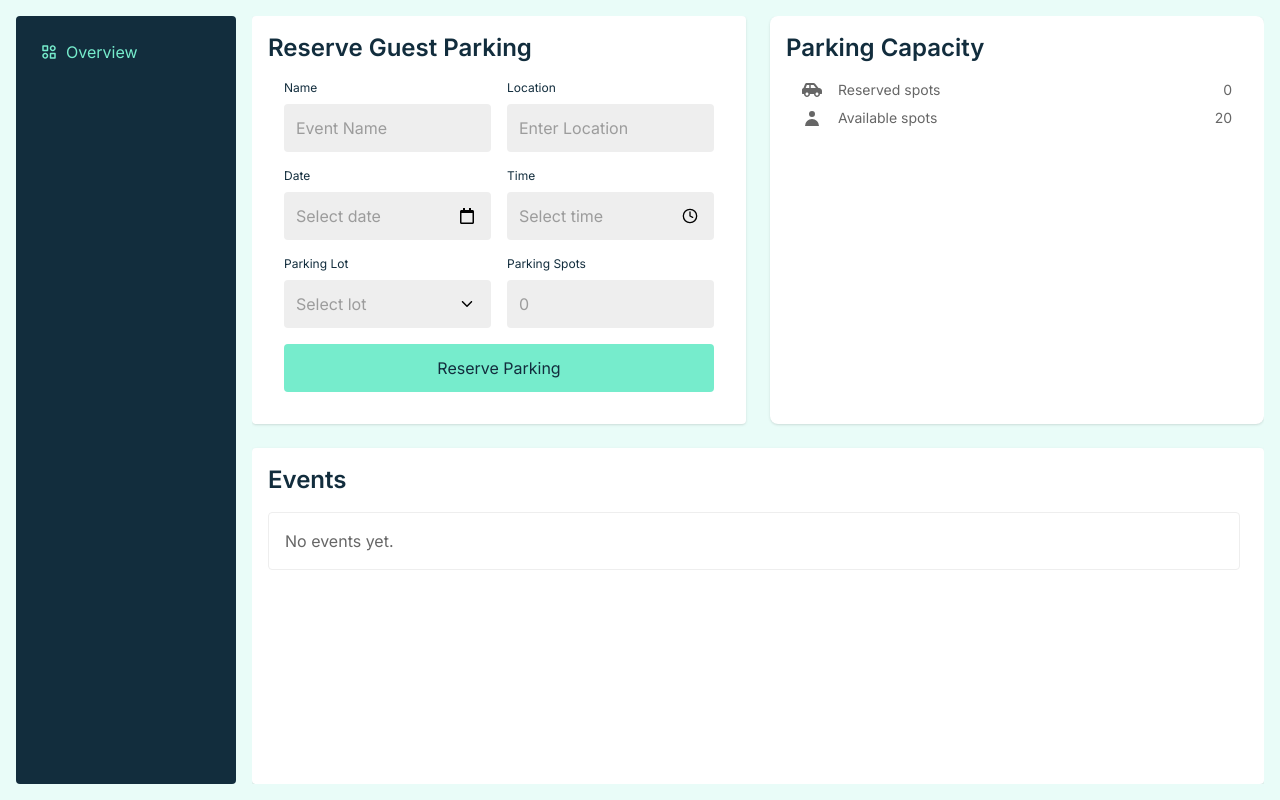
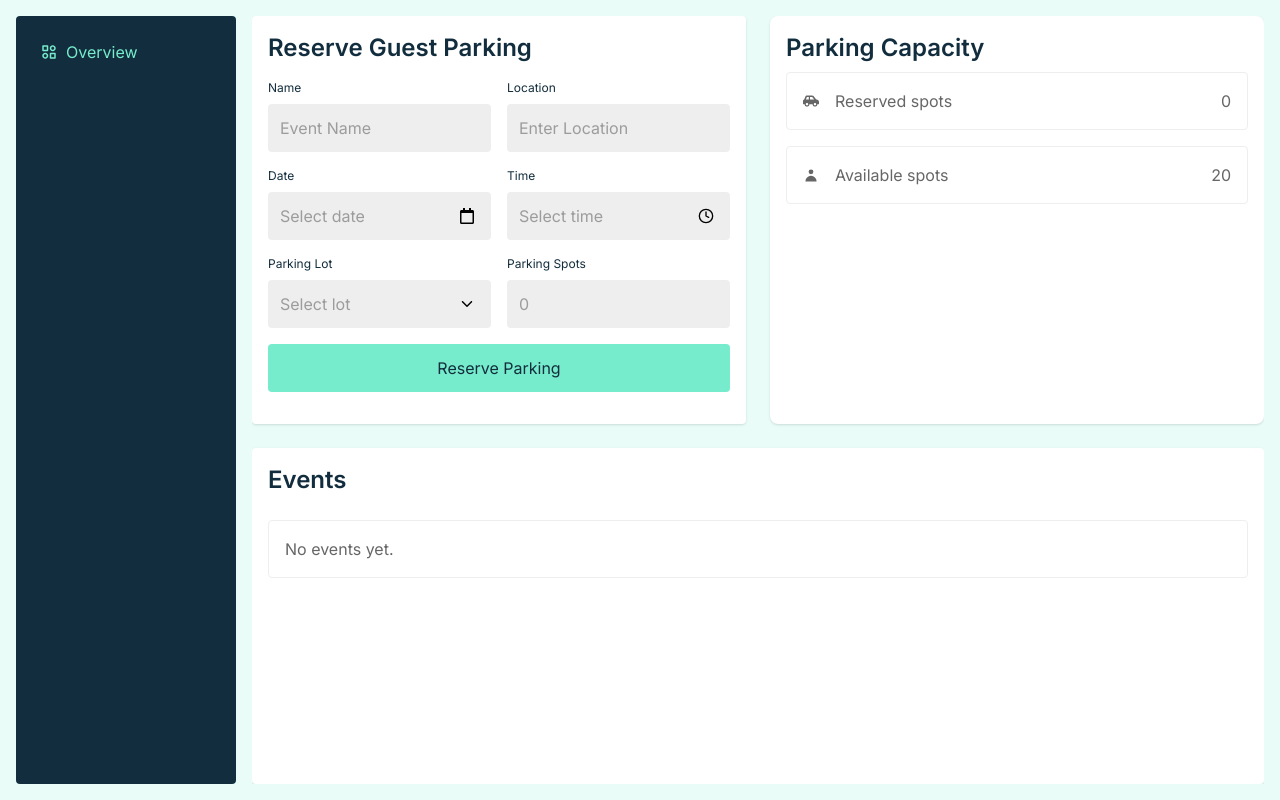
Before and after one commit to TaguhiKa/guest-parking, a React (Vite) app: page / in a window 1280 px wide. Built offline with nearby package versions, Linux system fonts and the light colour scheme.

Commit message:
padding issue removed

```diff
--- a/src/components/Dashboard/Capacity.tsx
+++ b/src/components/Dashboard/Capacity.tsx
@@ -68,23 +68,22 @@ export default function Capacity({
           )}
         </div>
 
-        <div className='p-4 space-y-2'>
-          <div className='flex items-center justify-between'>
-            <div className='flex items-center gap-4'>
-              <FaCarSide className='text-secondary text-xl' />
-              <span className='text-sm text-secondary'>Reserved spots</span>
+        <div className='grid grid-cols-1 gap-4 py-2'>
+          <div className='w-full rounded border border-neutral text-secondary p-4 flex items-center justify-between'>
+            <div className='flex items-center gap-4 text-secondary'>
+              <FaCarSide/>
+              <span>Reserved spots</span>
             </div>
-            <span className='text-sm font-medium text-secondary'>
+            <span>
               {reserved}
             </span>
           </div>
-
-          <div className='flex items-center justify-between'>
-            <div className='flex items-center gap-4'>
-              <HiUser className='text-secondary text-xl' />
-              <span className='text-sm text-secondary'>Available spots</span>
+          <div className='w-full rounded border border-neutral text-secondary p-4 flex items-center justify-between'>
+            <div className='flex items-center gap-4 text-secondary'>
+              <HiUser />
+              <span>Available spots</span>
             </div>
-            <span className='text-sm font-medium text-secondary'>
+            <span>
               {available}
             </span>
           </div>
--- a/src/components/Dashboard/ParkingForm.tsx
+++ b/src/components/Dashboard/ParkingForm.tsx
@@ -134,7 +134,7 @@ export default function ParkingForm({
           Reserve Guest Parking
         </h1>
 
-        <form className='p-4 space-y-4' onSubmit={handleSubmit}>
+        <form className="py-4 space-y-4" onSubmit={handleSubmit}>
           <div className='grid grid-cols-1 gap-4 lg:grid-cols-2'>
             <Field label='Name'>
               <input
--- a/src/components/Dashboard/Reservation.tsx
+++ b/src/components/Dashboard/Reservation.tsx
@@ -94,15 +94,12 @@ export const Reservation = ({ events, onDeleteEvent }: EventCardProps) => {
   const cols = eventFields.length;
 
   return (
-    <div className='bg-white shadow flex flex-col p-4 h-full min-h-0 rounded'>
-      <div className='flex items-start justify-between gap-3 shrink-0'>
+    <div className='bg-white shadow flex flex-col p-4 gap-4 h-full min-h-0 rounded'>
+      <div className='flex items-start justify-between shrink-0'>
         <h2 className='text-2xl font-semibold text-primary'>Events</h2>
       </div>
-
-      {/* ✅ Only show the column header row when we actually have events */}
       {activeEvents.length > 0 && (
-        <div className='hidden md:flex bg-primary h-12 w-full px-4 rounded items-center shrink-0 mt-4'>
-          {/* ✅ Avoid dynamic Tailwind classes like grid-cols-${n} */}
+        <div className='hidden md:flex bg-primary h-12 w-full px-4 rounded items-center shrink-0'>
           <div
             className='grid w-full gap-4'
             style={{ gridTemplateColumns: `repeat(${cols}, minmax(0, 1fr))` }}
@@ -116,9 +113,9 @@ export const Reservation = ({ events, onDeleteEvent }: EventCardProps) => {
         </div>
       )}
 
-      <div className='flex-1 min-h-0 overflow-y-auto mt-4 pr-2'>
+      <div className='flex-1 min-h-0 overflow-y-auto py-2'>
         {activeEvents.length === 0 ? (
-          <div className='flex items-center w-full rounded border border-neutral p-4 text-[#666666]'>
+          <div className='flex items-center w-full rounded border border-neutral p-4 text-secondary'>
             No events yet.
           </div>
         ) : (
```
